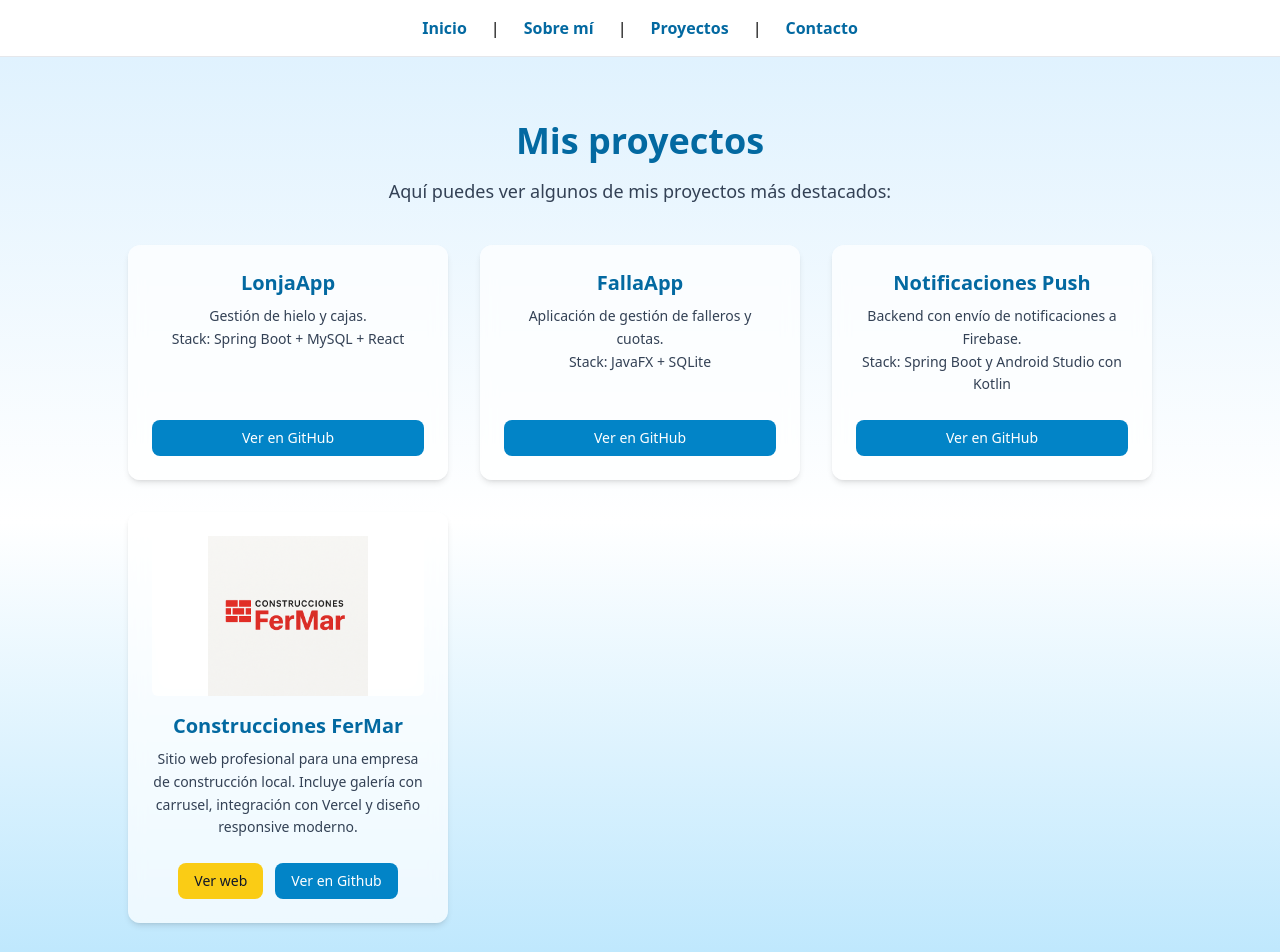
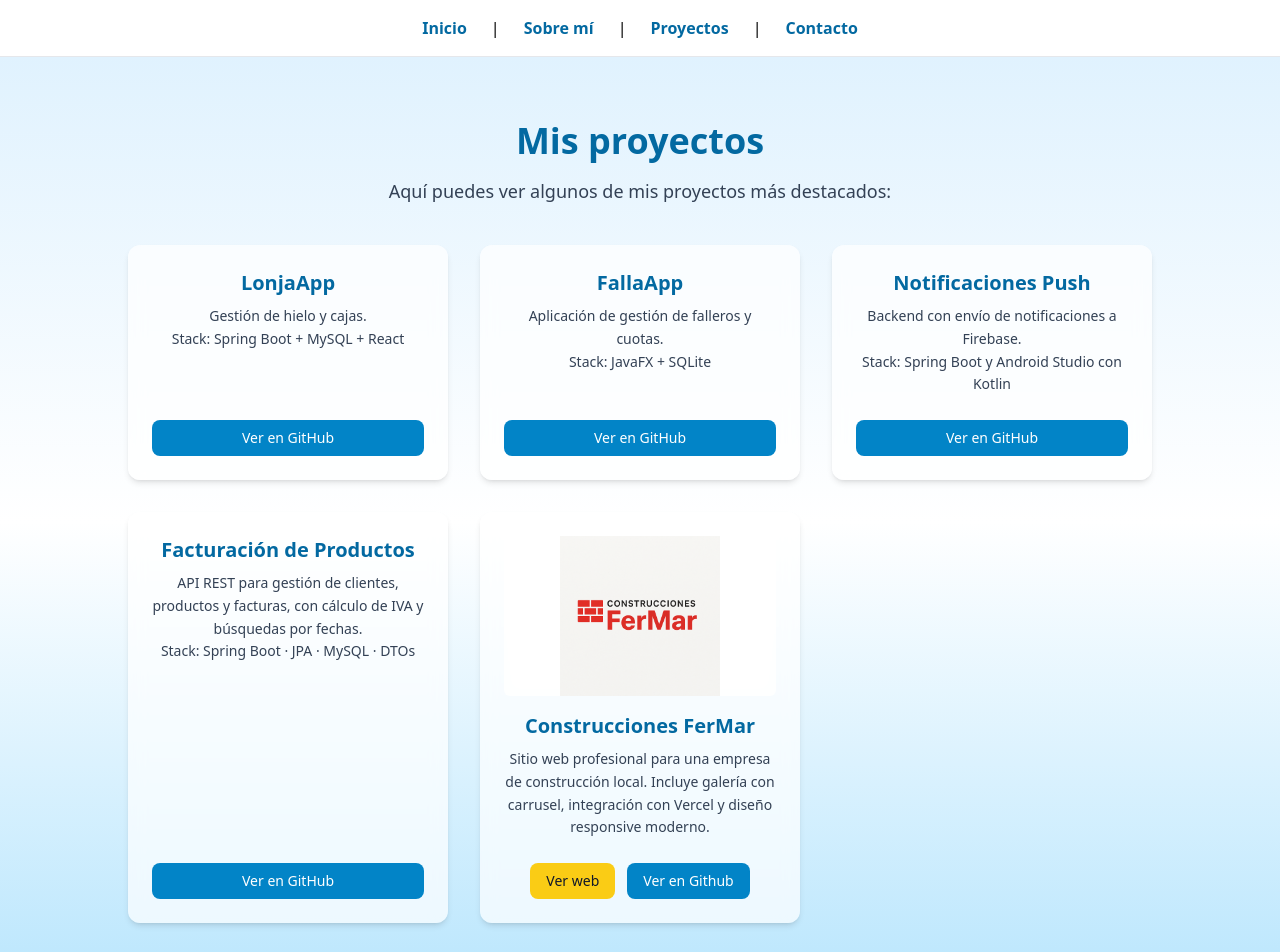
Before and after one commit to David24977/mi-portafolio, a React (Vite) app: page /proyectos in a window 1280 px wide. Shown: the top 952 px of the page. Built offline with nearby package versions, Linux system fonts and the light colour scheme.

Commit message:
Añadir proyecto Facturación de Productos al portfolio

```diff
--- a/src/pages/Proyectos.jsx
+++ b/src/pages/Proyectos.jsx
@@ -83,6 +83,29 @@ export default function Proyectos() {
             </a>
           </div>
 
+          {/* Facturación de Productos */}
+          <div className="bg-white/70 backdrop-blur rounded-xl shadow-md hover:shadow-lg p-6 transition flex flex-col justify-between">
+            <div>
+              <h3 className="text-xl font-semibold text-sky-700 mb-2">
+                Facturación de Productos
+              </h3>
+              <p className="text-slate-700 text-sm leading-relaxed">
+                API REST para gestión de clientes, productos y facturas, con
+                cálculo de IVA y búsquedas por fechas. <br />
+                <span className="font-medium">Stack:</span> Spring Boot · JPA ·
+                MySQL · DTOs
+              </p>
+            </div>
+            <a
+              href="https://github.com/David24977/facturacion-producto"
+              target="_blank"
+              rel="noopener noreferrer"
+              className="mt-6 inline-block bg-sky-600 text-white text-sm font-medium px-4 py-2 rounded-lg hover:bg-sky-700 transition"
+            >
+              Ver en GitHub
+            </a>
+          </div>
+
           {/* Web FerMar */}
           <div className="bg-white/70 backdrop-blur rounded-xl shadow-md hover:shadow-lg p-6 transition flex flex-col justify-between">
             <div>
```
